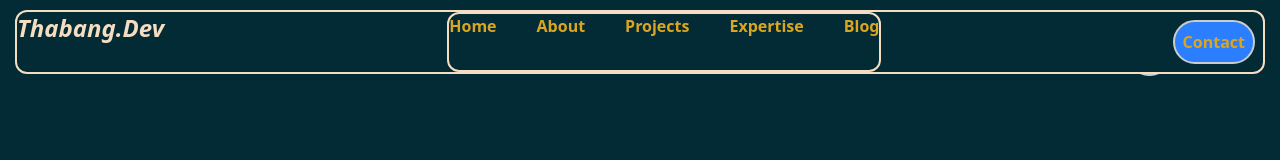
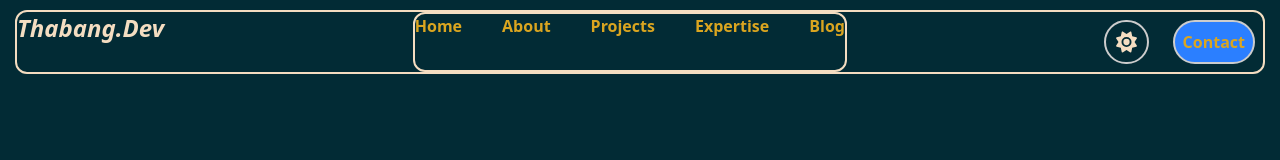
Before and after one commit to thabangDev77/thabangdev-portfolio, a React (Vite) app in the folder thabangdev-portfolio/: page / in a window 1280 px wide. Shown: the top 160 px of the page. Built offline with nearby package versions, Linux system fonts and the light colour scheme.

Commit message:
refactor: move the theme toggle button to the navbar and refactor the functionality the main page

```diff
--- a/thabangdev-portfolio/src/App.jsx
+++ b/thabangdev-portfolio/src/App.jsx
@@ -8,9 +8,6 @@ import MoreBlogs from './pages/moreBlogs';
 import MoreProjects from './pages/moreProjects';
 import Footer from './components/footer/Footer';
 import './styles/theme.css';
-import { FontAwesomeIcon } from '@fortawesome/react-fontawesome';
-import { faMoon, faSun } from '@fortawesome/free-solid-svg-icons';
-
 
 function App() {
 
@@ -20,16 +17,9 @@ function App() {
         setIsDarkMode(!isDarkMode);
     }
 
-    const darkModeIcon = <FontAwesomeIcon icon={faMoon} size="lg" />
-    const lightModeIcon = <FontAwesomeIcon icon={faSun} size="lg" />
-
-
     return (
         <main className={`${isDarkMode ? 'dark-mode' : 'light-mode'} relative pt-2 min-h-screen transition-colors duration-500`}>
-            <button className='absolute top-6 right-25 m-4' onClick={toggleTheme}>
-                {isDarkMode ? lightModeIcon : darkModeIcon}
-            </button>
-            <Navbar />
+            <Navbar isDarkMode={isDarkMode} toggleThemeSetting={toggleTheme} />
             <Routes>
                 <Route path="/" element={<Home />} />
                 <Route path="/about-me" element={<MoreAbout />} />
--- a/thabangdev-portfolio/src/components/navbar/Navbar.jsx
+++ b/thabangdev-portfolio/src/components/navbar/Navbar.jsx
@@ -1,15 +1,30 @@
 import React from 'react'
 import NavLink from './NavLink'
 import { Link } from 'react-scroll';
+import { FontAwesomeIcon } from '@fortawesome/react-fontawesome';
+import { faMoon, faSun } from '@fortawesome/free-solid-svg-icons';
 
-function Navbar() {
-  return (
-    <nav className='navbar flex justify-between gap-2 m-3 p-2 border-2 rounded-xl'>
-        <h1 className='text-2xl font-bold italic mt-1'>Thabang.Dev</h1>
-        <NavLink />
+function Navbar({ isDarkMode, toggleThemeSetting }) {
 
-        <button className='bg-blue-500'><Link to="contact-me" smooth={true} duration={500} offset={-70}>Contact</Link></button>
-    </nav>
+    const toggleTheme = () => {
+        toggleThemeSetting();
+    }
+
+    const darkModeIcon = <FontAwesomeIcon icon={faMoon} size="lg" />
+    const lightModeIcon = <FontAwesomeIcon icon={faSun} size="lg" />
+
+    return (
+        <nav className='navbar flex justify-between gap-2 m-3 p-2 border-2 rounded-xl'>
+            <h1 className='text-2xl font-bold italic mt-1'>Thabang.Dev</h1>
+            <NavLink />
+            <div className='flex gap-2'>
+                <button className='m-4' onClick={toggleTheme}>
+                    {isDarkMode ? lightModeIcon : darkModeIcon}
+                </button>
+                <button className='bg-blue-500'><Link to="contact-me" smooth={true} duration={500} offset={-70}>Contact</Link></button>
+            </div>
+
+        </nav>
   )
 }
 
```
